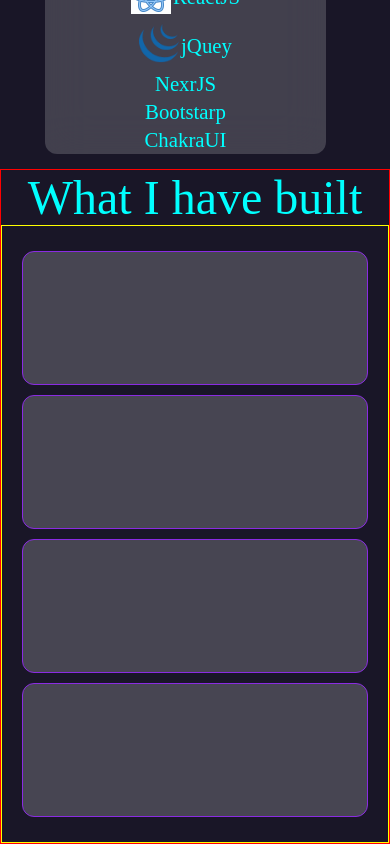
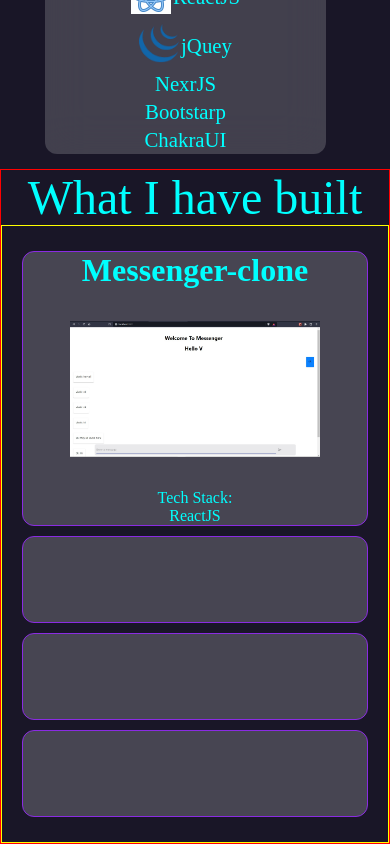
Before and after one commit to VIVEK-SUTHAR/Portfolio_React, a React (Create React App) app: page / in a window 390 px wide. Shown: the part 3028-3872 px from the top of the page. Built offline with nearby package versions, Linux system fonts and the light colour scheme; a web font is replaced by a local one.

Commit message:
Project card added

```diff
--- a/src/App.css
+++ b/src/App.css
@@ -18,21 +18,23 @@
 }
 
 ::-webkit-scrollbar {
-  width: 10px;
+  width: 5px;
   border-radius: 10px;
 }
 
 ::-webkit-scrollbar-track {
-  background: rgba(61, 61, 61, 0.637);
+  /* background: rgba(61, 61, 61, 0.637);
+   */
+   background-color: transparent;
 }
 
 ::-webkit-scrollbar-thumb {
-  background: rgba(175, 175, 175, 0.637);
+  background: rgb(0, 238, 255);
   border-radius: 10px;
 }
 
 ::-webkit-scrollbar-thumb:hover {
-  background: rgba(102, 102, 102, 0.637);
+  background: rgba(0, 247, 255, 0.637);
 }
 
 ::-webkit-scrollbar-track:horizontal {
--- a/src/Projects.js
+++ b/src/Projects.js
@@ -1,16 +1,22 @@
 import React from 'react'
 import './projects.css'
+import msg from "./Assets/msg-clone.jpg"
 function Projects() {
     return (
         <div className='projectContainer'>
             <div className="projectHeading">What I have built</div>
             <div className="projectCards">
-                <div className="projectCard"></div>
+                <div className="projectCard">
+                    <h1>Messenger-clone</h1>
+                    <img src={msg} />
+                    <p>
+                        Tech Stack:<br></br>ReactJS
+                    </p>
+                </div>
                 <div className="projectCard"></div>
                 <div className="projectCard"></div>
                 <div className="projectCard"></div>
             </div>
-
         </div>
     )
 }
--- a/src/projects.css
+++ b/src/projects.css
@@ -25,12 +25,28 @@
 }
 
 .projectCard {
-    width: 100%;
+    width: 90%;
     height: 80%;
+    display: flex;
+    flex-direction: column;
+    justify-content: space-evenly;
+    align-items: center;
     background-color: rgba(255, 255, 255, 0.2);
     border: 1px solid blueviolet;
     margin: 0 1%;
     border-radius: 12px;
+    text-align: center;
+    color: aqua;
+    transition: all 0.4s ease-in-out;
+}
+.projectCard > img{
+    height:200px;
+    width: 250px;object-fit: contain;
+    border-radius: 10px;
+}
+.projectCard:hover{
+    transform: scaley(1.1);
+    box-shadow: 0px 0px 10px 1px blueviolet;
 }
 
 @media screen and (max-width: 600px) {
@@ -40,7 +56,7 @@
 
     .projectCards {
         flex-direction: column;
-        justify-content: space-between;
+        justify-content: space-evenly;
         align-items: center;
         padding: 20px;
     }
@@ -48,6 +64,6 @@
     .projectCard {
         width: 100%;
         height: 100%;
-        margin: 5px;
+        margin: 5px;font-size: 1rem;
     }
 }
```
Also changed, not shown: src/Assets/msg-clone.jpg (added).
